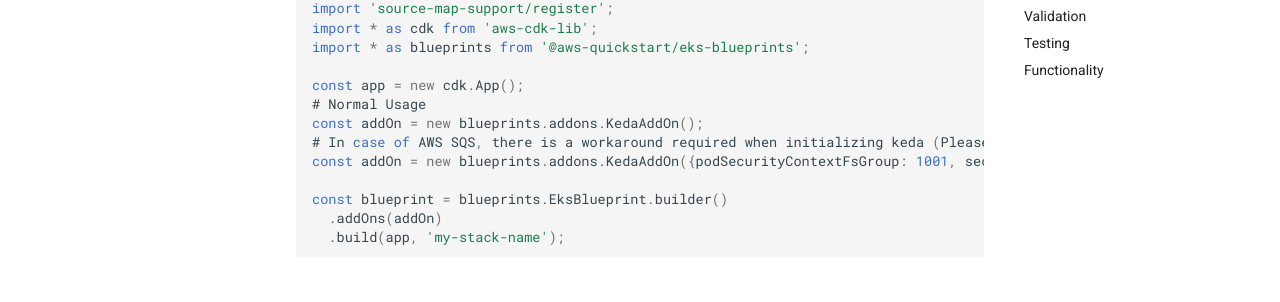
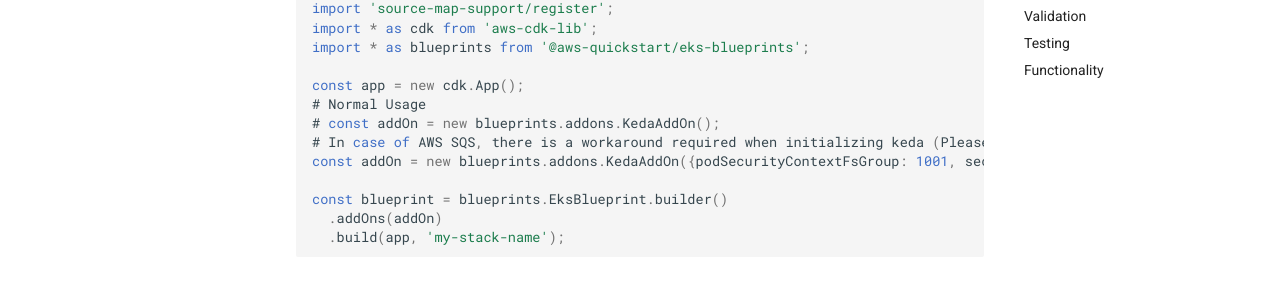
Before and after one commit to aws-quickstart/cdk-eks-blueprints, an MkDocs documentation site: the page built from docs/addons/keda.md, in a window 1280 px wide and 900 px high, scrolled down 302 px. Shown: the part 146-448 px from the top of the window. Built offline with MkDocs 1.6.1 and Material for MkDocs 9.7.7, drawn with Linux system fonts in a browser that asks for light colours; comment, search, counter and statistics services are not loaded.

```diff
--- a/docs/addons/keda.md
+++ b/docs/addons/keda.md
@@ -14,7 +14,7 @@ import * as blueprints from '@aws-quickstart/eks-blueprints';
 
 const app = new cdk.App();
 # Normal Usage
-const addOn = new blueprints.addons.KedaAddOn();
+# const addOn = new blueprints.addons.KedaAddOn();
 # In case of AWS SQS, there is a workaround required when initializing keda (Please refer https://github.com/kedacore/keda/issues/837#issuecomment-789037326 )
 const addOn = new blueprints.addons.KedaAddOn({podSecurityContextFsGroup: 1001, securityContextRunAsGroup: 1001, securityContextRunAsUser: 1001, irsaRoles: {"cloudwatch":"CloudWatchFullAccess", "sqs":"AmazonSQSFullAccess"});
 
```
